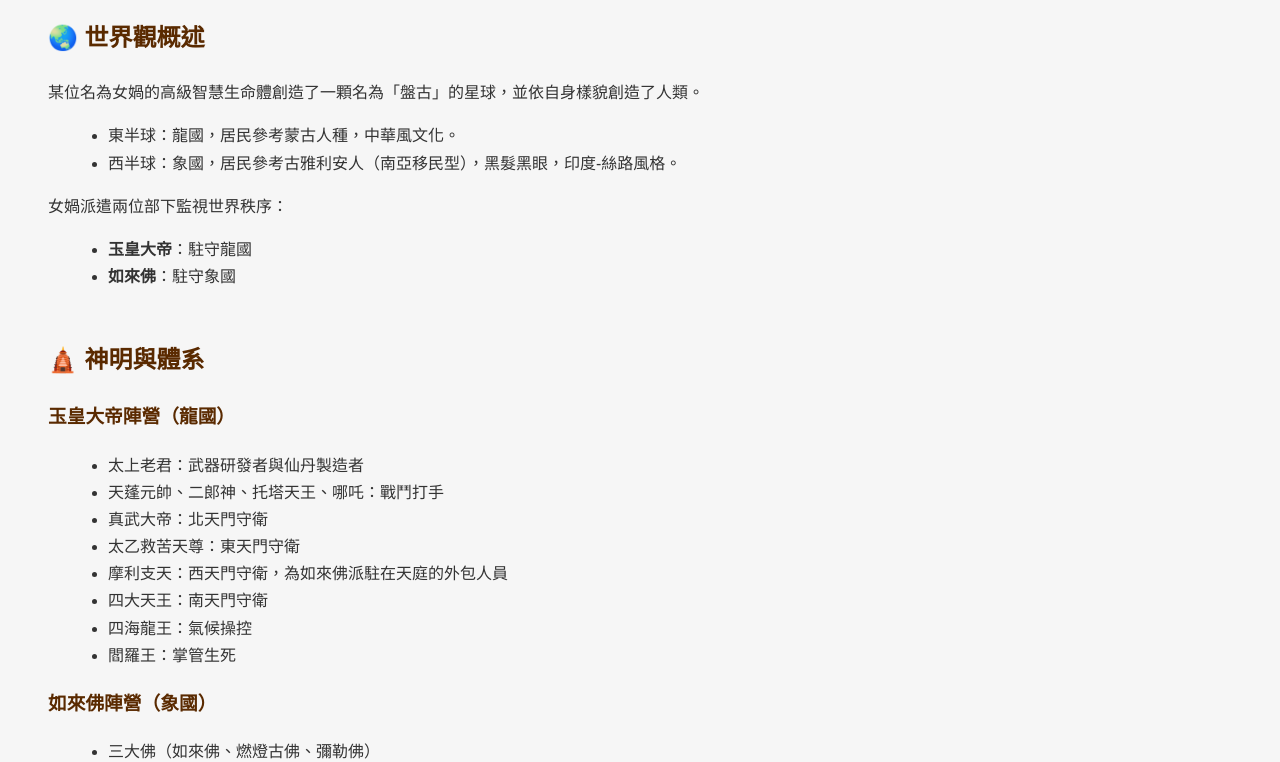
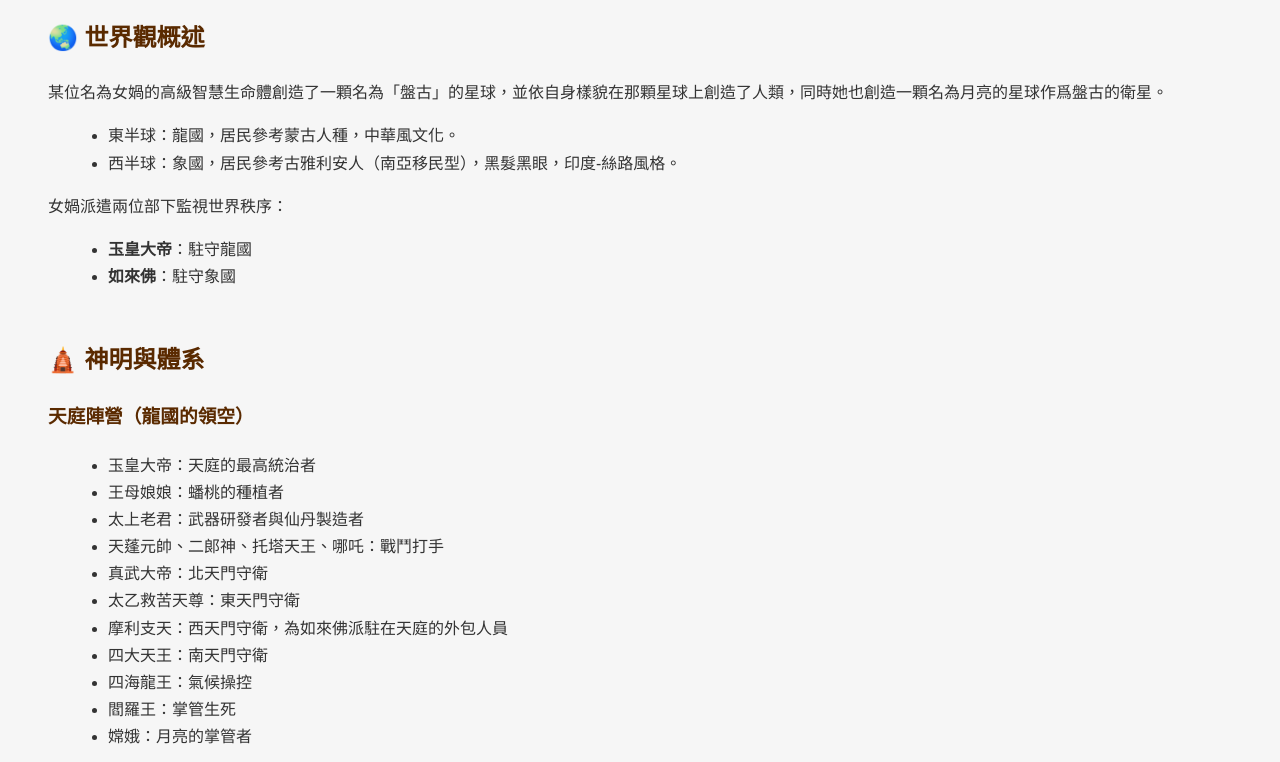
Before and after one commit to ChrisChou19990904/pangu_planet, a website built with Vite: page index.html in a window 1280 px wide. Shown: the part 170-932 px from the top of the page. Built offline with nearby package versions, Linux system fonts and the light colour scheme.

Commit message:
ａｓｄ

```diff
--- a/index.html
+++ b/index.html
@@ -43,7 +43,7 @@
 
 <div class="section">
     <h2>🌏 世界觀概述</h2>
-    <p>某位名為女媧的高級智慧生命體創造了一顆名為「盤古」的星球，並依自身樣貌創造了人類。</p>
+    <p>某位名為女媧的高級智慧生命體創造了一顆名為「盤古」的星球，並依自身樣貌在那顆星球上創造了人類，同時她也創造一顆名為月亮的星球作爲盤古的衛星。</p>
     <ul>
         <li>東半球：龍國，居民參考蒙古人種，中華風文化。</li>
         <li>西半球：象國，居民參考古雅利安人（南亞移民型），黑髮黑眼，印度-絲路風格。</li>
@@ -57,8 +57,10 @@
 
 <div class="section">
     <h2>🛕 神明與體系</h2>
-    <h3>玉皇大帝陣營（龍國）</h3>
+    <h3>天庭陣營（龍國的領空）</h3>
     <ul>
+      <li>玉皇大帝：天庭的最高統治者</li>
+      <li>王母娘娘：蟠桃的種植者</li>
         <li>太上老君：武器研發者與仙丹製造者</li>
         <li>天蓬元帥、二郎神、托塔天王、哪吒：戰鬥打手</li>
         <li>真武大帝：北天門守衛</li>
@@ -67,13 +69,15 @@
         <li>四大天王：南天門守衛</li>
         <li>四海龍王：氣候操控</li>
         <li>閻羅王：掌管生死</li>
+      <li>嫦娥：月亮的掌管者</li>
     </ul>
 
-    <h3>如來佛陣營（象國）</h3>
+    <h3>西天陣營（象國的領空）</h3>
     <ul>
         <li>三大佛（如來佛、燃燈古佛、彌勒佛）</li>
         <li>四大菩薩（文殊、普賢、觀音、地藏）</li>
         <li>五百羅漢：佛門守衛</li>
+      <li>月光菩薩：和嫦娥一起管理月球</li>
         <li>地藏王菩薩被派駐在地府協助閻羅王打理事宜</li>
     </ul>
 
@@ -236,7 +240,7 @@
     <!-- 如來佛陣營 -->
     <li><strong>如來佛（常態）</strong>：身高200公分，體重110公斤。</li>
     <li><strong>彌勒佛（常態）</strong>：身高190公分，體重120公斤。</li>
-    <li><strong>燃燈古佛</strong>：身高210公分，體重100公斤。</li>
+    <li><strong>燃燈古佛（常態）</strong>：身高210公分，體重100公斤。</li>
 
     <!-- 玉皇大帝陣營 -->
     <li><strong>玉皇大帝</strong>：身高195公分，體重85公斤。</li>
```
